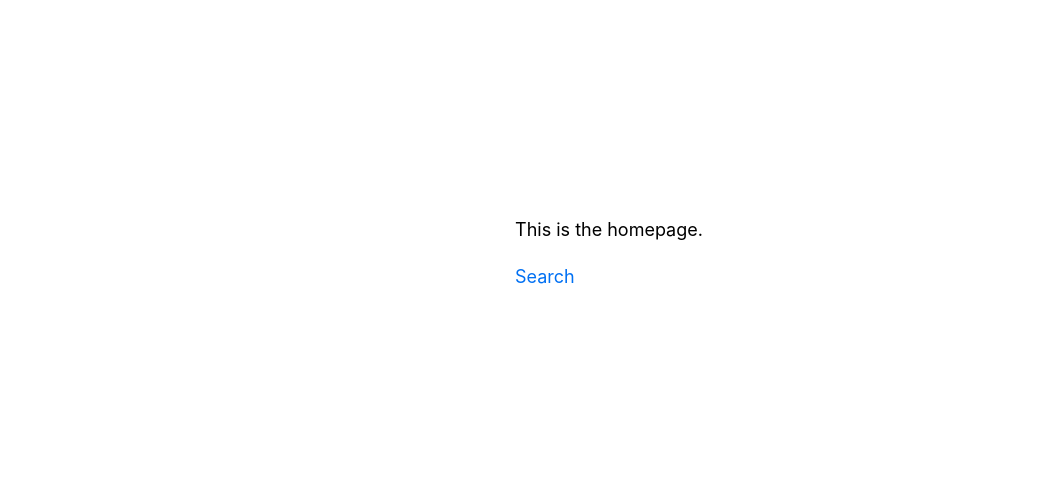
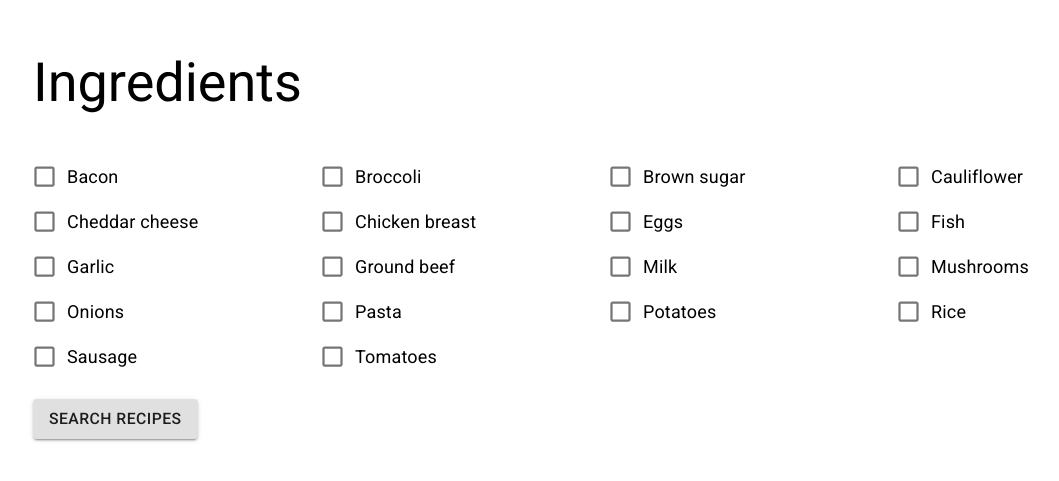
Before and after one commit to domlander/whats-for-dinner, a Next.js app: page / in a window 1280 px wide. Shown: the part 155-636 px from the top of the page, without its empty margins (31-1090 px from the left). Built offline with nearby package versions, Linux system fonts and the light colour scheme.

Commit message:
Integrate MaterialUI. Create IngredientsChecklistItem component for modularity.

```diff
--- /dev/null
+++ b/components/Homepage/AvailableIngredients.js
@@ -0,0 +1,30 @@
+const ingredients = [
+  "bacon",
+  "broccoli",
+  "brown sugar",
+  "cauliflower",
+  "cheddar cheese",
+];
+
+const ingredientsFull = [
+  "Bacon",
+  "Broccoli",
+  "Brown sugar",
+  "Cauliflower",
+  "Cheddar cheese",
+  "Chicken breast",
+  "Eggs",
+  "Fish",
+  "Garlic",
+  "Ground beef",
+  "Milk",
+  "Mushrooms",
+  "Onions",
+  "Pasta",
+  "Potatoes",
+  "Rice",
+  "Sausage",
+  "Tomatoes",
+];
+
+export default ingredientsFull;
--- a/components/Homepage/Homepage.js
+++ b/components/Homepage/Homepage.js
@@ -1,16 +1,33 @@
-import Link from "next/link";
+import { useState } from "react";
+import Button from "@material-ui/core/Button";
+import Typography from "@material-ui/core/Typography";
 
 import styles from "./Homepage.module.scss";
 
-const Homepage = () => {
+import availableIngredients from "./AvailableIngredients";
+
+import IngredientsChecklist from "../IngredientsChecklist";
+
+function Homepage() {
+  const [checkedIngredients, setCheckedIngredients] = useState([]);
+
   return (
     <div className={styles.homepage}>
-      <p>This is the homepage.</p>
-      <Link href="/search/by-ingredients">
-        <a>Search</a>
-      </Link>
+      <Typography variant="h3">Ingredients</Typography>
+      <div className={styles.checklist}>
+        <IngredientsChecklist
+          ingredients={availableIngredients}
+          checkedIngredients={checkedIngredients}
+          setCheckedIngredients={setCheckedIngredients}
+        />
+      </div>
+      <div className={styles.search}>
+        <Button variant="contained" href="/search/by-ingredients">
+          Search recipes
+        </Button>
+      </div>
     </div>
   );
-};
+}
 
 export default Homepage;
--- a/components/Homepage/Homepage.module.scss
+++ b/components/Homepage/Homepage.module.scss
@@ -0,0 +1,7 @@
+.checklist {
+  margin-top: 40px;
+}
+
+.search {
+  margin-top: 20px;
+}
--- /dev/null
+++ b/components/IngredientsChecklist/IngredientsChecklist.js
@@ -0,0 +1,34 @@
+import FormGroup from "@material-ui/core/FormGroup";
+import Grid from "@material-ui/core/Grid";
+
+import styles from "./IngredientsChecklist.module.scss";
+import IngredientsChecklistItem from "../IngredientsChecklistItem";
+
+const IngredientsChecklist = ({
+  ingredients,
+  checkedIngredients,
+  setCheckedIngredients,
+}) => (
+  <form>
+    {ingredients ? (
+      <FormGroup className={styles.itemList}>
+        <Grid container>
+          {ingredients.map((ingredient) => (
+            <IngredientsChecklistItem
+              key={ingredient}
+              ingredient={ingredient}
+              checkedIngredients={checkedIngredients}
+              setCheckedIngredients={setCheckedIngredients}
+            />
+          ))}
+        </Grid>
+      </FormGroup>
+    ) : (
+      <p className={styles.noIngredients}>
+        "No ingredients found! Please try again later."
+      </p>
+    )}
+  </form>
+);
+
+export default IngredientsChecklist;
--- /dev/null
+++ b/components/IngredientsChecklist/IngredientsChecklist.module.scss
@@ -0,0 +1,18 @@
+.itemList {
+  display: grid;
+  gap: 0.5rem;
+  grid-template-columns: repeat(auto-fill, minmax(200px, 1fr));
+  width: 90vw;
+}
+
+.item {
+  height: 45px;
+  list-style: none;
+  background-color: #eee;
+  border: 1px solid #ccc;
+  padding: 4px 8px;
+}
+
+.noIngredients {
+  font: red;
+}
--- /dev/null
+++ b/components/IngredientsChecklist/index.js
@@ -0,0 +1 @@
+export { default } from "./IngredientsChecklist.js";
--- /dev/null
+++ b/components/IngredientsChecklistItem/IngredientsChecklistItem.js
@@ -0,0 +1,50 @@
+import FormControlLabel from "@material-ui/core/FormControlLabel";
+import Checkbox from "@material-ui/core/Checkbox";
+import Grid from "@material-ui/core/Grid";
+
+import styles from "./IngredientsChecklistItem.module.scss";
+
+const IngredientsChecklistItem = ({
+  ingredient,
+  checkedIngredients,
+  setCheckedIngredients,
+}) => {
+  const addIngredient = (ingredient) => {
+    checkedIngredients.push(ingredient);
+    setCheckedIngredients([...checkedIngredients]);
+  };
+
+  const removeIngredient = (ingredient) => {
+    var index = checkedIngredients.indexOf(ingredient);
+    if (index !== -1) {
+      checkedIngredients.splice(index, 1);
+      setCheckedIngredients([...checkedIngredients]);
+    }
+  };
+
+  const handleCheckboxClick = (element) => {
+    const ingredient = element.name;
+    if (checkedIngredients.includes(ingredient)) {
+      removeIngredient(ingredient);
+    } else {
+      addIngredient(ingredient);
+    }
+  };
+
+  return (
+    <Grid item xs={12} sm={6} md={4} lg={3}>
+      <FormControlLabel
+        control={
+          <Checkbox
+            checked={checkedIngredients.includes(ingredient)}
+            onChange={(e) => handleCheckboxClick(e.target)}
+            name={ingredient}
+          />
+        }
+        label={ingredient}
+      />
+    </Grid>
+  );
+};
+
+export default IngredientsChecklistItem;
--- /dev/null
+++ b/components/IngredientsChecklistItem/index.js
@@ -0,0 +1 @@
+export { default } from "./IngredientsChecklistItem.js";
--- a/components/Layout/Layout.module.scss
+++ b/components/Layout/Layout.module.scss
@@ -1,7 +1,7 @@
 .container {
-  min-height: 100vh;
+  align-items: center;
   display: flex;
   flex-direction: column;
   justify-content: center;
-  align-items: center;
+  min-height: 100vh;
 }
--- a/package.json
+++ b/package.json
@@ -8,6 +8,7 @@
     "start": "next start"
   },
   "dependencies": {
+    "@material-ui/core": "^4.9.14",
     "@zeit/next-sass": "^1.0.1",
     "classnames": "^2.2.6",
     "next": "9.4.0",
--- a/pages/index.js
+++ b/pages/index.js
@@ -9,6 +9,14 @@ export default function Home() {
     <Layout>
       <Head>
         <title>What's For Dinner?</title>
+        <link
+          rel="stylesheet"
+          href="https://fonts.googleapis.com/css?family=Roboto:300,400,500,700|Roboto+Slab:400,700|Material+Icons"
+        />
+        <meta
+          name="viewport"
+          content="minimum-scale=1, initial-scale=1, width=device-width"
+        />
       </Head>
       <Homepage />
     </Layout>
```
Also changed, not shown: components/IngredientsChecklistItem/IngredientsChecklistItem.module.scss (added), public/vercel.svg (deleted), 1 other file (tests, documents, lock files or other folders).
